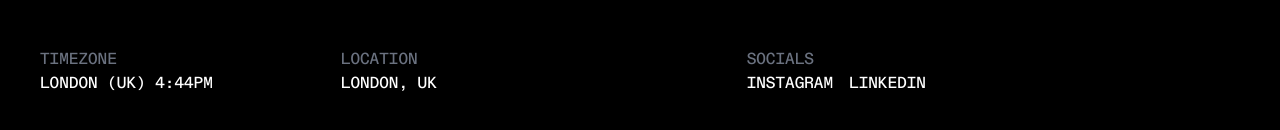
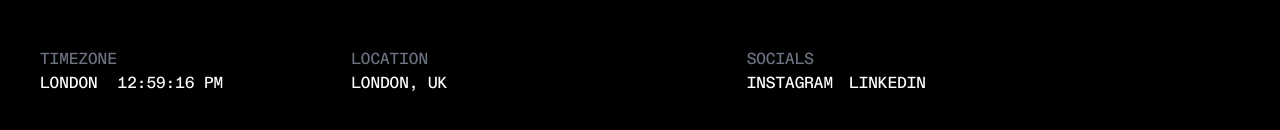
Before and after one commit to TandemCreativeDev/tandem, a Next.js app: page / in a window 1280 px wide. Shown: the part 5982-6112 px from the top of the page. Built offline with nearby package versions, Linux system fonts and the light colour scheme.

Commit message:
update footer to use time component

```diff
--- a/src/components/Footer.tsx
+++ b/src/components/Footer.tsx
@@ -1,4 +1,5 @@
 import Link from "next/link";
+import Time from "./Time";
 export default function FooterSection() {
   return (
     <footer
@@ -21,7 +22,7 @@ export default function FooterSection() {
         <div className="w-7/12 flex gap-32 pl-10">
           <div>
             <h3 className="text-gray-500">timezone</h3>
-            <p>london (uk) 4:44PM</p>
+            <Time />
           </div>
           <div>
             <h3 className="text-gray-500">Location</h3>
```
